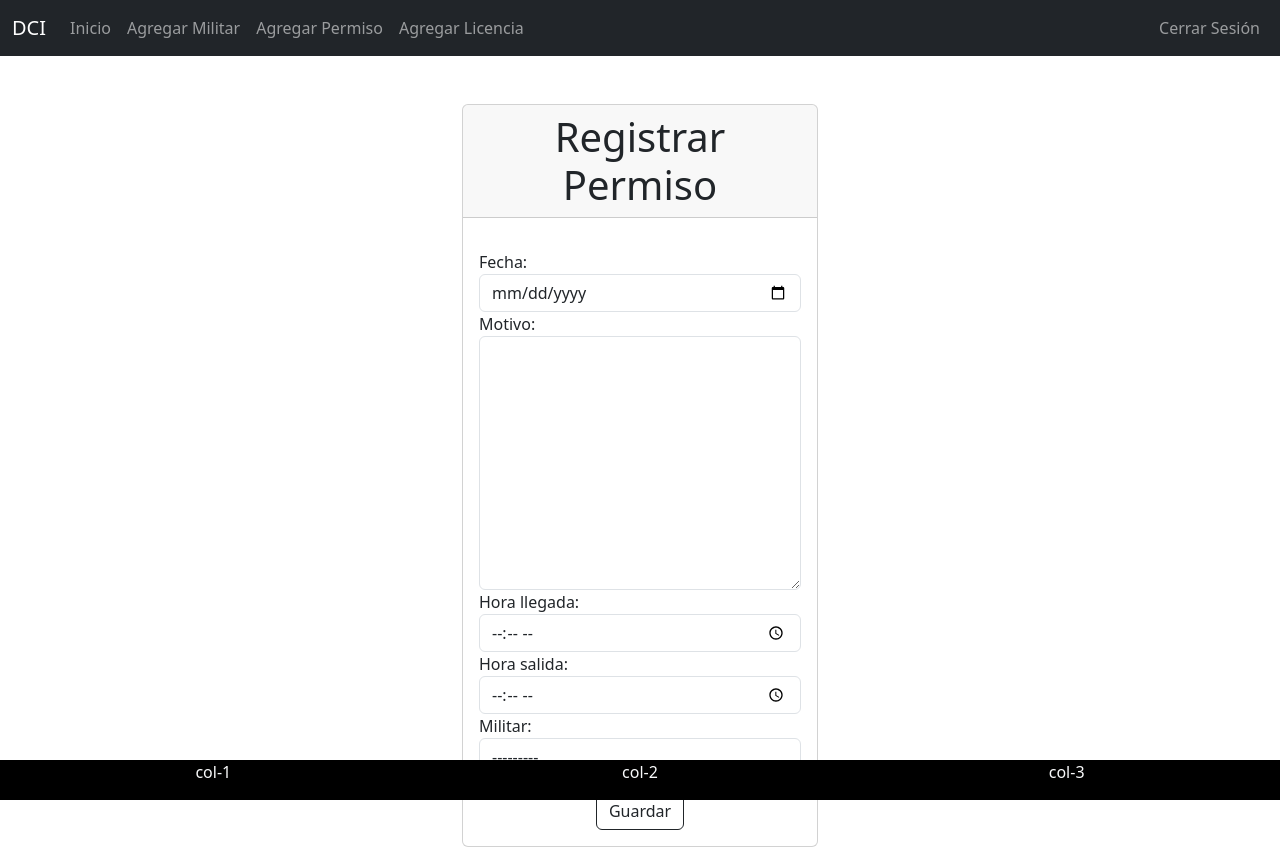
After one commit to Nakajito/dci, a Django app: page /agregar_permiso/ in a window 1280 px wide. The commit adds this page. Run offline with Django 4.2, Linux system fonts and the light colour scheme; the visitor is signed in with stand-in values (Sample User, id 1); data that the repository does not hold is empty; some libraries are stand-ins or nearby versions.

Commit message:
se crearon las vistas de agregar permiso, licencia y militar

```diff
--- a/ausencias/forms.py
+++ b/ausencias/forms.py
@@ -1,7 +1,8 @@
+from django.forms import ModelForm
 from django import forms
-from .models import Militar, Permiso
+from .models import Militar, Permiso, Licencias
 
-class MilitarForm(forms.ModelForm):
+class MilitarForm(ModelForm):
     class Meta:
         model = Militar
         fields = [
@@ -10,9 +11,48 @@ class MilitarForm(forms.ModelForm):
             'matricula',
         ]
 
-class PermisoForm(forms.ModelForm):
+        widgets = {
+            'grado': forms.TextInput(attrs={'class': 'form-control'}),
+            'nombre': forms.TextInput(attrs={'class': 'form-control'}),
+            'matricula': forms.TextInput(attrs={'class': 'form-control'}),
+        }
+
+class PermisoForm(ModelForm):
     class Meta:
         model = Permiso
         fields = [
-            'fecha'
+            'fecha',
+            'motivo',
+            'hora_llegada',
+            'hora_salida',
+            'militar'
         ]
+
+        widgets = {
+            'fecha' : forms.DateInput(attrs = {'type' : 'date', 'class' : 'form-control'}),
+            'motivo' : forms.Textarea(attrs = {'class' : 'form-control'}),
+            'hora_llegada' : forms.TextInput(attrs = {'type' : 'time', 'class' : 'form-control'}),
+            'hora_salida' : forms.TextInput(attrs = {'type' : 'time', 'class' : 'form-control'}),
+            'militar' : forms.Select(attrs = { 'class' : 'form-control'})
+
+        }
+
+class LicenciasForm(forms.ModelForm):
+    class Meta:
+        model = Licencias
+        fields = [
+            'fecha',
+            'motivo',
+            'inicio',
+            'termino',
+            'militar'
+        ]
+
+        widgets = {
+            'fecha' : forms.DateInput(attrs = {'type' : 'date', 'class' : 'form-control'}),
+            'motivo' : forms.Textarea(attrs = {'class' : 'form-control'}),
+            'inicio' : forms.TextInput(attrs = {'type' : 'date', 'class' : 'form-control'}),
+            'termino' : forms.TextInput(attrs = {'type' : 'date', 'class' : 'form-control'}),
+            'militar' : forms.Select(attrs = { 'class' : 'form-control'})
+
+        }
--- a/ausencias/models.py
+++ b/ausencias/models.py
@@ -21,6 +21,7 @@ class Permiso(models.Model):
 
 class Licencias(models.Model):
     fecha = models.DateField()
+    motivo = models.TextField(null=True)
     inicio = models.DateField(auto_now=False, auto_now_add=False)
     termino = models.DateField(auto_now=False, auto_now_add=False)
     militar = models.ForeignKey(Militar, on_delete = models.CASCADE)
--- /dev/null
+++ b/ausencias/templates/agregar_permiso.html
@@ -0,0 +1,21 @@
+{% extends 'base.html' %}
+
+{% block content %}
+    <main class="container mt-5">
+        <div class="row d-flex justify-content-center">
+            <div class="col-md-4">
+                <form action="" method="post" class="card">
+                    <p class="card-header display-6 text-center">Registrar Permiso</p>
+                    <div class="card-body">
+                        <p class="text-danger">{{error}}</p>
+                        {% csrf_token %}
+                        {{form}}
+                        <div class="d-flex justify-content-center mt-3">
+                            <button type="submit" class="btn btn-outline-dark">Guardar</button>
+                        </div>
+                    </div>
+                </form>
+            </div>
+        </div>
+    </main>
+{% endblock content %}
--- /dev/null
+++ b/ausencias/templates/base.html
@@ -0,0 +1,59 @@
+<!DOCTYPE html>
+<html lang="en">
+<head>
+    <meta charset="UTF-8">
+    <meta name="viewport" content="width=device-width, initial-scale=1.0">
+
+    {% load django_bootstrap5 %}
+    {% bootstrap_css %}
+
+    <title>Document</title>
+</head>
+<body>
+    <nav class="navbar navbar-expand-lg bg-dark navbar-dark sticky-top">
+        <div class="container-fluid">
+
+            <a class="navbar-brand" href="#">DCI</a>
+
+            <button class="navbar-toggler" type="button" data-bs-toggle="collapse" data-bs-target="#navbarNavAltMarkup" aria-controls="navbarNavAltMarkup" aria-expanded="false" aria-label="Toggle navigation">
+                <span class="navbar-toggler-icon"></span>
+            </button>
+
+            <div class="collapse navbar-collapse d-flex justify-content-between" id="navbarNavAltMarkup">
+                <div class="navbar-nav">
+                    <a class="nav-link" href="/home">Inicio</a>
+                    <a class="nav-link" href="/agregar_militar">Agregar Militar</a>
+                    <a class="nav-link" href="/agregar_permiso">Agregar Permiso</a>
+                    <a class="nav-link" href="/agregar_licencia">Agregar Licencia</a>
+                </div>
+
+                <div class="navbar-nav">
+                    <a class="nav-link" href="/cerrar_sesion">Cerrar Sesión</a>
+                </div>
+          </div>
+        </div>
+    </nav>
+
+
+    {% block content %}
+
+
+    {% endblock content %}
+
+    <footer class="container-fluid bg-black fixed-bottom">
+        <div class="">
+            <div class="row text-center">
+                <div class="col-md-4">
+                    <p class="text-light">col-1</p>
+                </div>
+                <div class="col-md-4">
+                    <p class="text-light">col-2</p>
+                </div>
+                <div class="col md-4">
+                    <p class="text-light">col-3</p>
+                </div>
+            </div>
+        </div>
+    </footer>
+</body>
+</html>
--- a/ausencias/views.py
+++ b/ausencias/views.py
@@ -1,6 +1,102 @@
-from django.shortcuts import render
+# importamos render para mostrar una pagina web, redirect para redireccionar y get_object_or_4040 para mostrar página 404
+from django.shortcuts import render, redirect, get_object_or_404
+# Permite guardar usuarios en la DB
+from django.contrib.auth.models import User
+# Utilizar clase para crear formularios
+from django.contrib.auth.forms import UserCreationForm, AuthenticationForm
+# Utilizar login (cookie)
+from django.contrib.auth import login, logout, authenticate
+# importar formularios
+from .forms import MilitarForm, PermisoForm, LicenciasForm
+# importar modelos
+from .models import Militar, Permiso, Licencias
+# proteger las urls de accesos no autorizados
+from django.contrib.auth.decorators import login_required
 
 # Create your views here.
 
 def index(request):
-    return render(request,  'index.html')
+    if request.method == 'GET':
+        return render(request, 'index.html')
+    else:
+        user = authenticate(
+            request,
+            username = request.POST['username'],
+            password = request.POST['password']
+        )
+
+        if user is None:
+            return render(request, 'index.html', {
+            'form' : AuthenticationForm,
+            'error' : 'Usuario o Contraseña inválidos'
+        })
+
+        else:
+            login(request, user)
+            return redirect('home')
+
+@login_required(login_url='index')
+def cerrar_sesion(request):
+    logout(request)
+    return redirect('index')
+
+@login_required(login_url='index')
+def home(request):
+    militares = Militar.objects.all()
+    return render(request,  'home.html',{
+        'militares' : militares
+    })
+
+@login_required(login_url='index')
+def agregar_militar(request):
+    if request.method == 'GET':
+        return render(request, 'agregar_militar.html', {
+            'form' : MilitarForm
+        })
+    else:
+        try:
+            form = MilitarForm(request.POST)
+            nuevo_militar = form.save(commit = False)
+            nuevo_militar.save()
+            return redirect('agregar_militar')
+        except ValueError:
+            return render(request,'agregar_militar.html', {
+                'form' : MilitarForm,
+                'error' : 'Proporciona los datos'
+            })
+
+@login_required(login_url='index')
+def agregar_permiso(request):
+    if request.method == 'GET':
+        return render(request, 'agregar_permiso.html', {
+            'form' : PermisoForm
+        })
+    else:
+        try:
+            form = PermisoForm(request.POST)
+            nuevo_permiso = form.save(commit = False)
+            nuevo_permiso.save()
+            return redirect('agregar_permiso')
+        except ValueError:
+            return render(request, 'agregar_permiso.html', {
+                'form' : PermisoForm,
+                'error' : 'Datos erroneos'
+            })
+
+@login_required(login_url='index')
+def agregar_licencia(request)      :
+    if request.method == 'GET':
+        return render(request, 'agregar_licencia.html', {
+            'form' : LicenciasForm
+        })
+    else:
+        try:
+            form = LicenciasForm(request.POST)
+            new_licencia = form.save(commit = False)
+            new_licencia.save()
+            return redirect('agregar_licencia')
+        except ValueError:
+            return render(request, 'agregar_licencia.html', {
+                'form' : LicenciasForm,
+                'error' : 'Datos erroneos'
+            })
--- a/dci/urls.py
+++ b/dci/urls.py
@@ -24,7 +24,12 @@ from django.conf.urls.static import static
 
 urlpatterns = [
     path("admin/", admin.site.urls),
-    path("", views.index, name = 'index')
+    path("", views.index, name = 'index'),
+    path("cerrar_sesion/", views.cerrar_sesion, name = 'cerrar_sesion'),
+    path("home/", views.home, name = 'home'),
+    path("agregar_militar/", views.agregar_militar, name = 'agregar_militar'),
+    path("agregar_permiso/", views.agregar_permiso, name = 'agregar_permiso'),
+    path("agregar_licencia/", views.agregar_licencia, name = 'agregar_licencia'),
 ]
 
 if settings.DEBUG:
```
Also changed, not shown: ausencias/templates/agregar_licencia.html (added, +21 -0 lines), ausencias/templates/agregar_militar.html (added, +22 -0 lines), ausencias/templates/home.html (added, +28 -0 lines), ausencias/templates/index.html (+51 -2 lines), ausencias/migrations/0002_licencias_motivo.py (added), dci/settings.py (line endings or trailing spaces).
